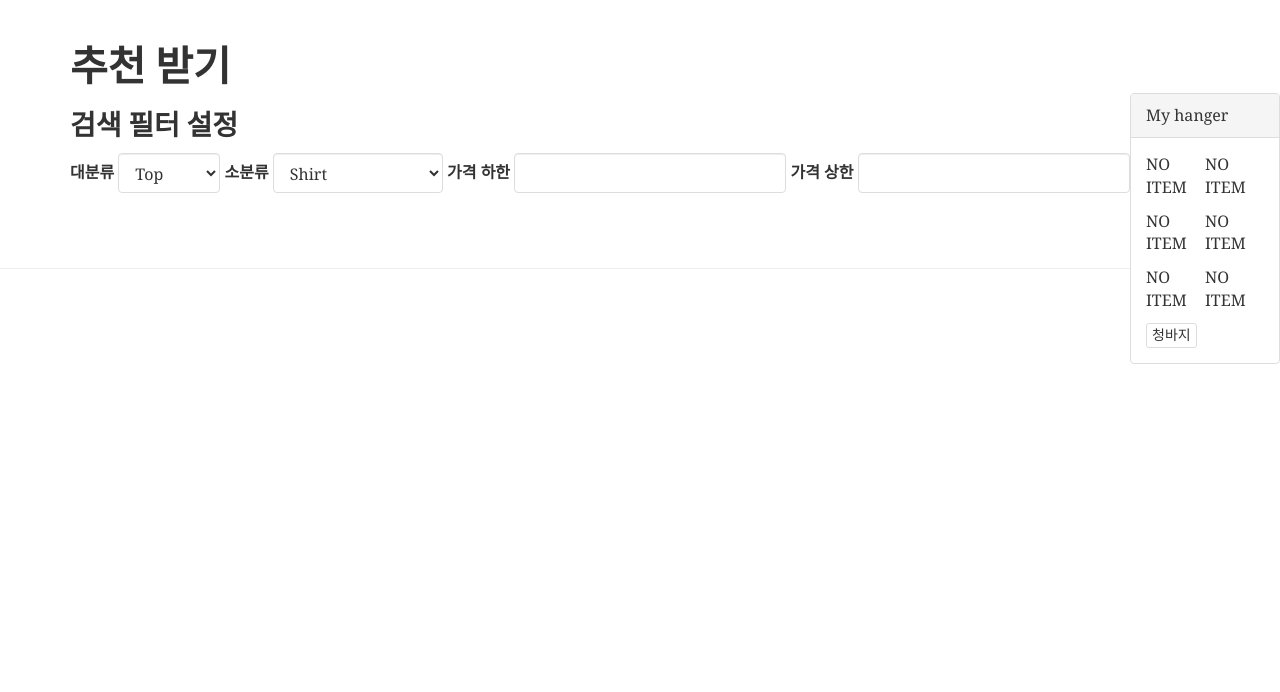
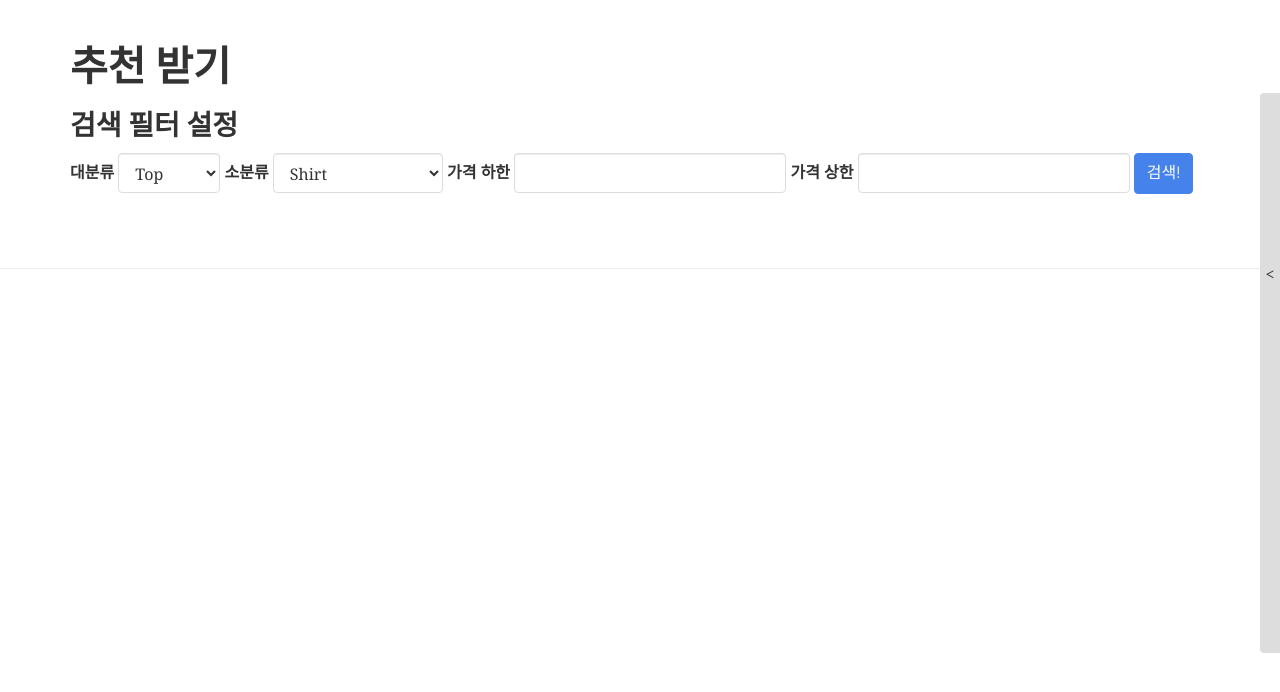
Before and after one commit to jh-jeong/diver, a Django app: page /search/ in a window 1280 px wide. Shown: the part 67-759 px from the top of the page. Run offline with Django 3.2, Linux system fonts and the light colour scheme; data comes from the database, SQL or seed files in the repository; some libraries are stand-ins or nearby versions.

Commit message:
Let hanger slide out from right.

```diff
--- a/diver/diver/static/css/search.css
+++ b/diver/diver/static/css/search.css
@@ -1,16 +1,41 @@
-#hanger {
+#hanger-panel {
   display: block;
   position: fixed;
-  width: 150px;
-  right: 0px;
+  width: 170px;
+  height: 70%;
+  right: -150px;
   top: 10em;
   margin-bottom: 0 !important;
+}
+
+#hanger-handle {
+  display: block;
+  cursor: pointer;
+  background-color: #DDD;
+  -webkit-border-top-left-radius: 4px;
+  -webkit-border-bottom-left-radius: 4px;
+  -moz-border-radius-topleft: 4px;
+  -moz-border-radius-bottomleft: 4px;
+  border-top-left-radius: 4px;
+  border-bottom-left-radius: 4px;
+  width: 20px;
+  height: 100%;
+  float: left;
+  padding-top: 100%;
+  text-align: center;
+}
+
+#hanger {
+  width: 150px;
+  height: 100%;
+  float: left;
 }
 
 @media (max-width: 640px) {
   #hanger {
     width: 75px;
-  }}
+  }
+}
 
 .price .button-to-hanger {
   text-align: center;
--- a/diver/diver/templates/search.html
+++ b/diver/diver/templates/search.html
@@ -69,6 +69,8 @@
     {% endfor %}
   {% endif %}
 </div>
+<div id="hanger-panel">
+  <div id="hanger-handle">&lt;</div>
   <div id="hanger" class="panel panel-default">
     <div class="panel-heading">My hanger</div>
       <div class="panel-body">
@@ -80,6 +82,7 @@
       <div class="hanger-slot shoes-slot col-md-6" data-accepts="SHOE">{% hanger_item hanger "SHOE" 0 %}</div>
       <div class="recommendation">
         <a class="btn btn-default btn-xs">청바지</a>
+      </div>
     </div>
   </div>
 </div>
@@ -145,6 +148,16 @@ $(document).ready(function () {
   });
   updateCategory2($("#category1").val());
 
+  $("#hanger-handle").click( function(e) {
+    if($("#hanger-panel").css("right") == "-150px") {
+      $("#hanger-panel").animate({right: "0"});
+      $("#hanger-handle").text(">");
+    } else {
+      $("#hanger-panel").animate({right: "-150px"});
+      $("#hanger-handle").text("<");
+    }
+  });
+
   $(".hanger-item").click( function(e) {
     item_id = $(this).data("item-id");
     if(!item_id) return;
```
Lines whose indentation alone changed are shown as unchanged.
